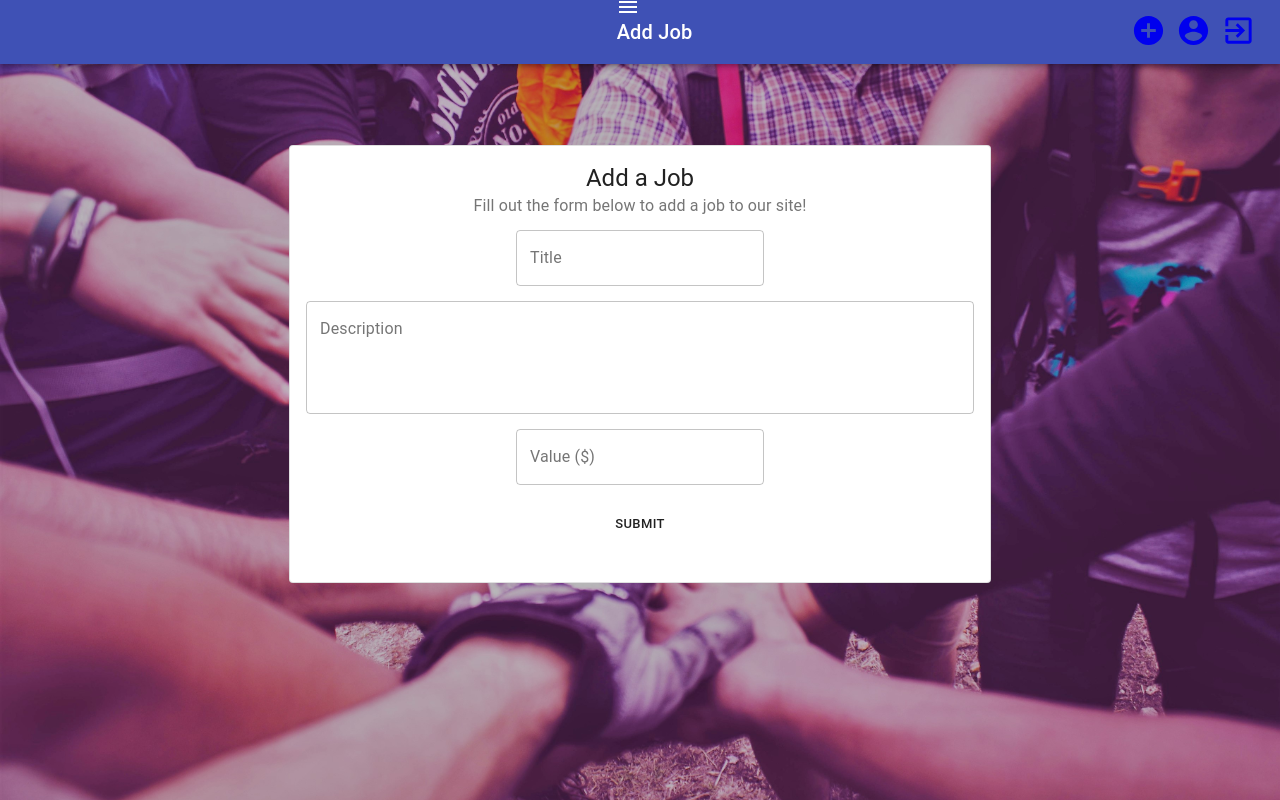
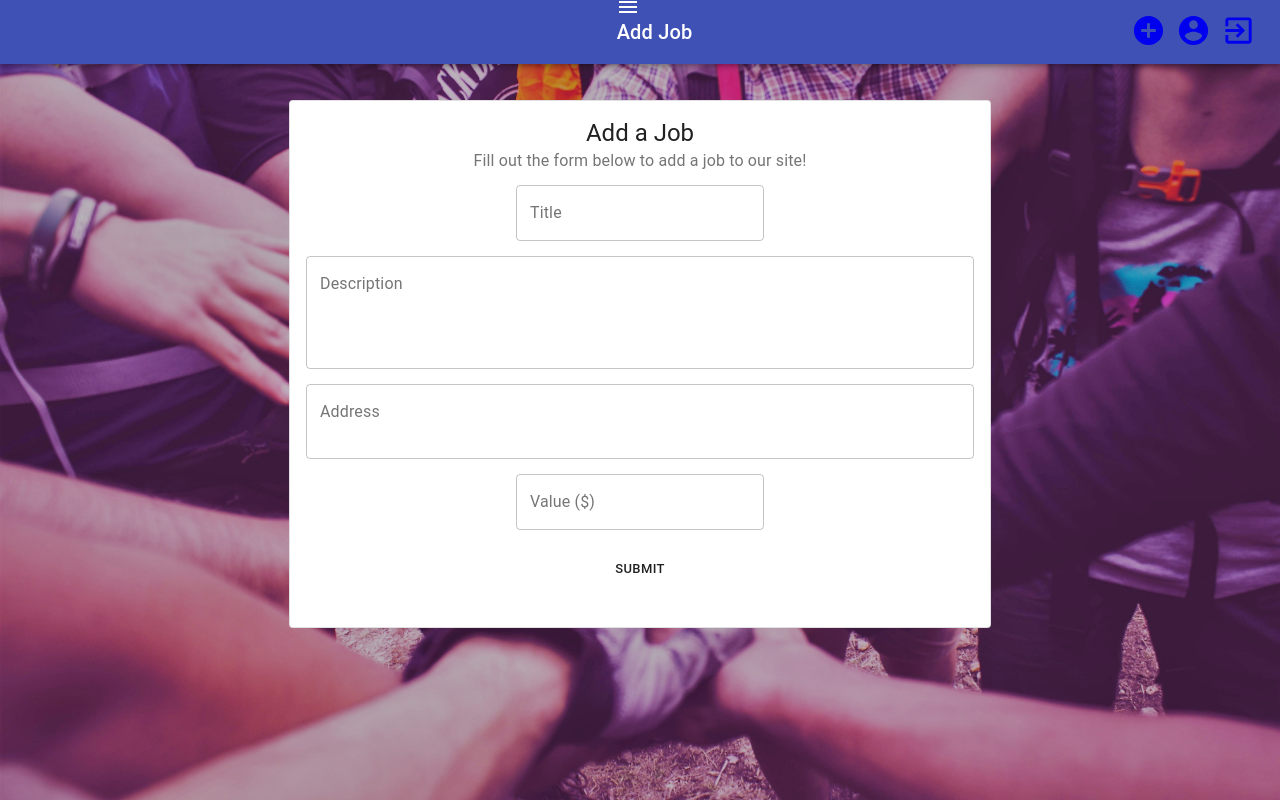
Before and after one commit to SaloniSS/nwHack2021, a React (Create React App) app in the folder frontend/: page /add in a window 1280 px wide. Built offline with nearby package versions, Linux system fonts and the light colour scheme.

Commit message:
added address line to form

```diff
--- a/frontend/src/pages/AddJob.js
+++ b/frontend/src/pages/AddJob.js
@@ -64,6 +64,16 @@ function AddJob() {
               />
               <br />
               <TextField
+                multiline
+                rows={2}
+                fullWidth
+                className={classes.input}
+                id="outlined-basic"
+                label="Address"
+                variant="outlined"
+              />
+              <br />
+              <TextField
                 className={classes.input}
                 id="outlined-basic"
                 label="Value ($)"
```
